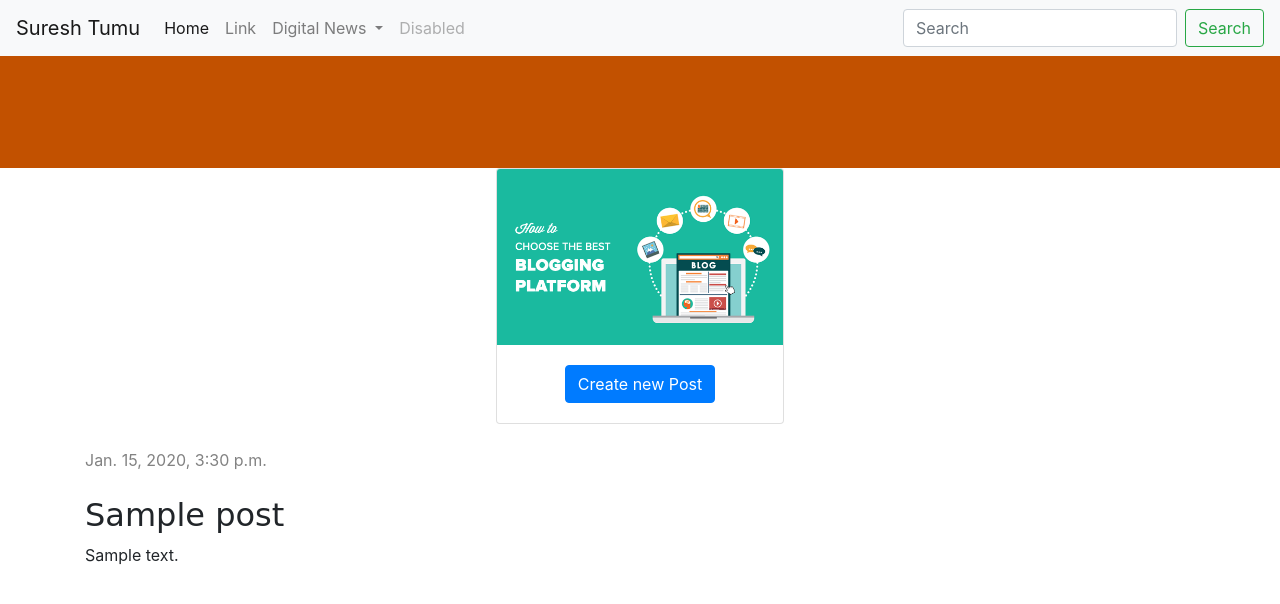
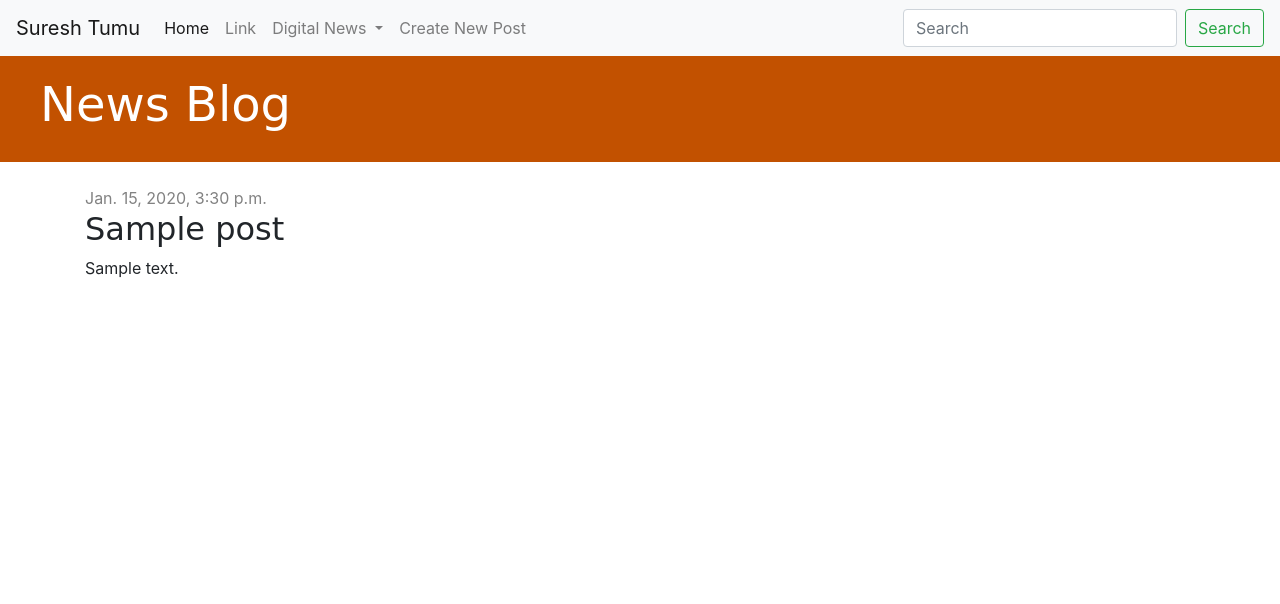
Before and after one commit to iamsureshtumu/my-first-blog, a Django app: page /post/1/ in a window 1280 px wide. Shown: the top 604 px of the page. Run offline with Django 3.2, Linux system fonts and the light colour scheme; tables that the repository leaves empty hold one stand-in row (values such as "Sample post"); some libraries are stand-ins or nearby versions.

Commit message:
Added views to create/edit blog post inside the site.

```diff
--- a/blog/forms.py
+++ b/blog/forms.py
@@ -6,5 +6,5 @@
 
     class Meta:
         model = Post
-        # fields = ('title', 'text',)
-        fields='__all__'
+        fields = ('title', 'text',)
+        # fields='__all__'
--- a/blog/templates/blog/base.html
+++ b/blog/templates/blog/base.html
@@ -41,7 +41,7 @@
                     </div>
                 </li>
                 <li class="nav-item">
-                    <a class="nav-link disabled" href="#" tabindex="-1" aria-disabled="true">Disabled</a>
+                    <a class="nav-link" href="{% url 'post_new' %}" tabindex="-1">Create New Post</a>
                 </li>
             </ul>
             <form class="form-inline my-2 my-lg-0">
@@ -51,11 +51,11 @@
         </div>
     </nav>
     <div class="page-header">
-        <!-- <a href="{% url 'post_new' %}" class="top-menu"><span class="glyphicon glyphicon-plus"></span></a> -->
-        <marquee>
-            <h1><a href="#">News Blog</a></h1>
-        </marquee>
-
+        {% if user.is_authenticated %}
+        <a href="{% url 'post_new' %}" class="top-menu"><span class="glyphicon glyphicon-plus"></span></a> {% endif %}
+        <!-- <marquee> -->
+        <h1><a href="#">News Blog</a></h1>
+        <!-- </marquee> -->
     </div>
     <!-- Content here -->
 
@@ -63,16 +63,16 @@
     <div class="container">
         <!-- <div class="row">
             <div class="col-md-8"> -->
-        <center>
+        <!-- <center>
             <div class="card" style="width: 18rem;">
                 <img src="{% static 'images/blog.png' %}" class="card-img-top" alt="Image not Found">
                 <div class="card-body">
-                    <!-- <h5 class="card-title">Card with stretched link</h5> -->
-                    <!-- <p class="card-text">Some quick example text to build on the card title and make up the bulk of the card's content.</p> -->
-                    <a href="{% url 'post_new' %}" class="btn btn-primary stretched-link">Create new Post</a>
+                     <h5 class="card-title">Card with stretched link</h5>
+                <p class="card-text">Some quick example text to build on the card title and make up the bulk of the card's content.</p> -->
+        <!-- <a href="{% url 'post_new' %}" class="btn btn-primary stretched-link">Create new Post</a>
                 </div>
             </div>
-        </center>
+        </center>  -->
         <br> {% block content %} {% endblock %}
 
 
--- a/blog/templates/blog/post_detail.html
+++ b/blog/templates/blog/post_detail.html
@@ -4,10 +4,9 @@
     <div class="date">
         {{ post.published_date }}
     </div>
-    {% endif %}
-    <a class="btn btn-default" href="{% url 'post_edit' pk=post.pk %}"><span class="glyphicon glyphicon-pencil"></span></a>
+    {% endif %} {% if user.is_authenticated %}
+    <a class="btn btn-default" href="{% url 'post_edit' pk=post.pk %}"><span class="glyphicon glyphicon-pencil"></span></a> {% endif %}
     <h2>{{ post.title }}</h2>
     <p>{{ post.text|linebreaksbr }}</p>
-
 </div>
 {% endblock %}
--- a/mysite/settings.py
+++ b/mysite/settings.py
@@ -23,7 +23,7 @@
 SECRET_KEY = 'enutk4r52_vfs8_8+%fs2hkw%o))f6m13k=$_mekf-s(itsgh)'
 
 # SECURITY WARNING: don't run with debug turned on in production!
-DEBUG = True
+DEBUG = False
 
 #ALLOWED_HOSTS = []
 ALLOWED_HOSTS = ['127.0.0.1', '.pythonanywhere.com'] #i have given the hostname and address
```
